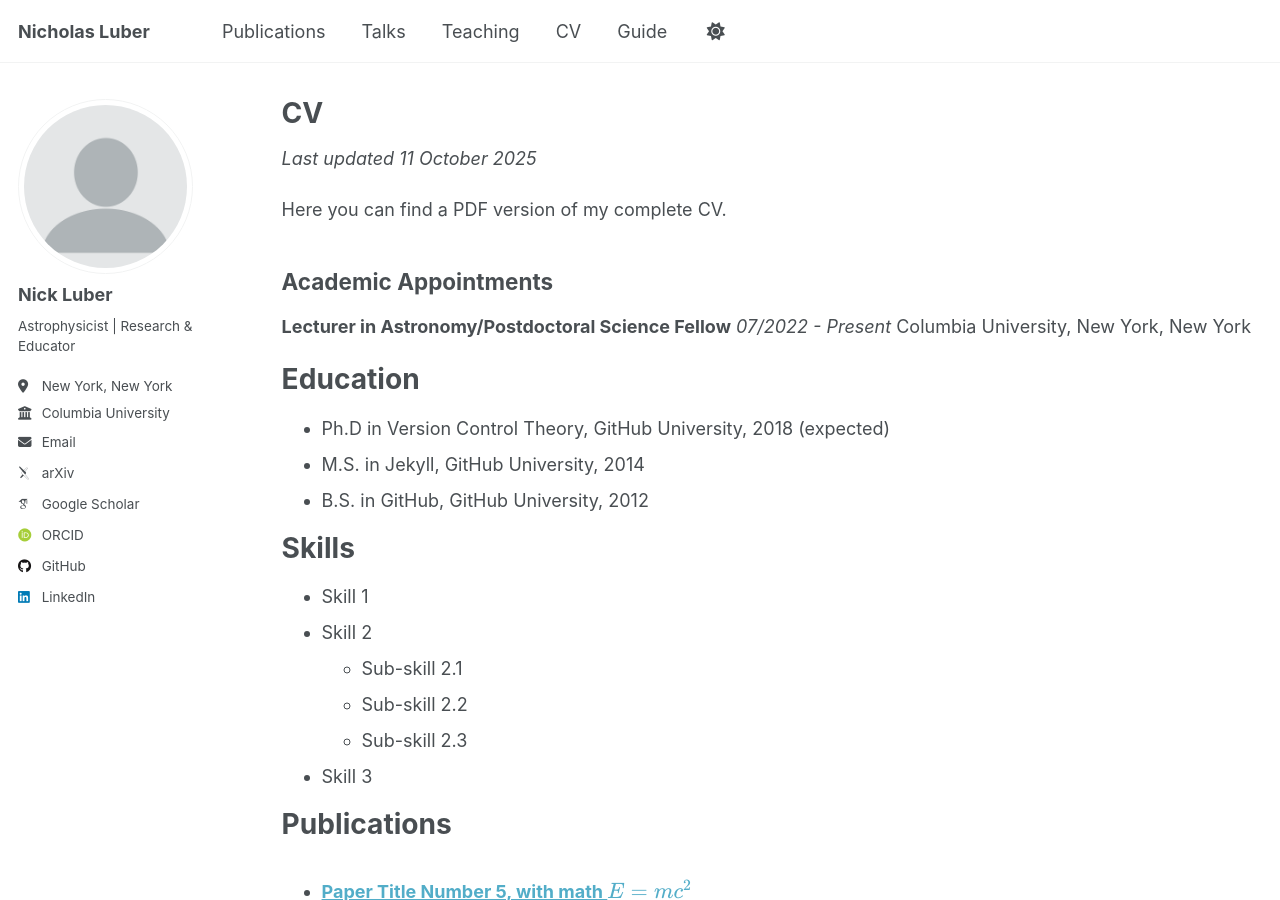
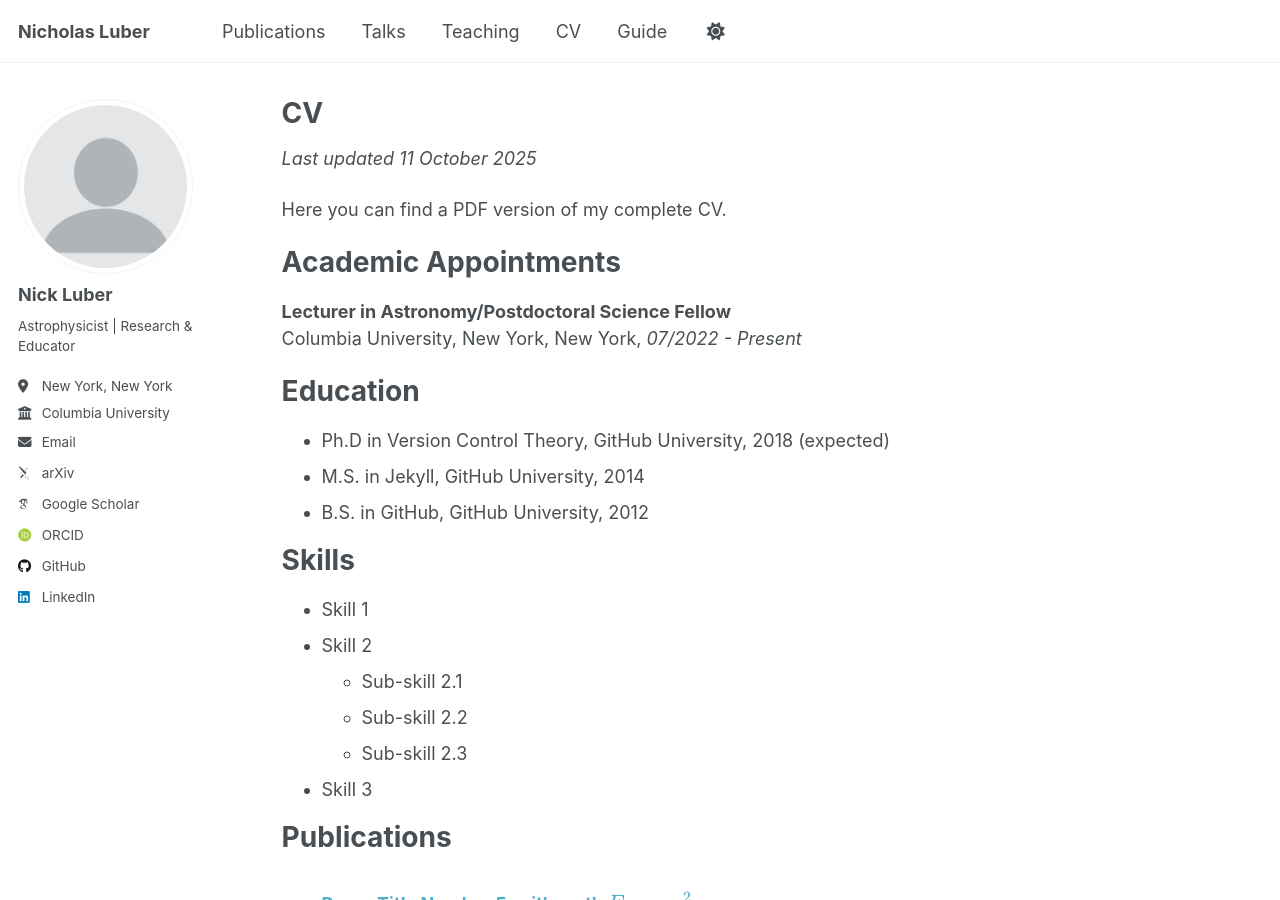
Before and after one commit to nicholasluber/nicholasluber.github.io, a Jekyll site: the page built from _pages/cv.md, in a window 1280 px wide and 900 px high. Built offline with Jekyll 4.4.1, drawn with Linux system fonts in a browser that asks for light colours; some web fonts are replaced; a script that is not in the unit is left out.

Commit message:
Update cv.md

```diff
--- a/_pages/cv.md
+++ b/_pages/cv.md
@@ -13,10 +13,10 @@ redirect_from:
 
 Here you can find a PDF version of my complete CV.
 
-**Academic Appointments**
----
-**Lecturer in Astronomy/Postdoctoral Science Fellow** *07/2022 - Present*
-Columbia University, New York, New York
+Academic Appointments
+======
+**Lecturer in Astronomy/Postdoctoral Science Fellow**
+Columbia University, New York, New York, *07/2022 - Present*
 
 
 Education
```
